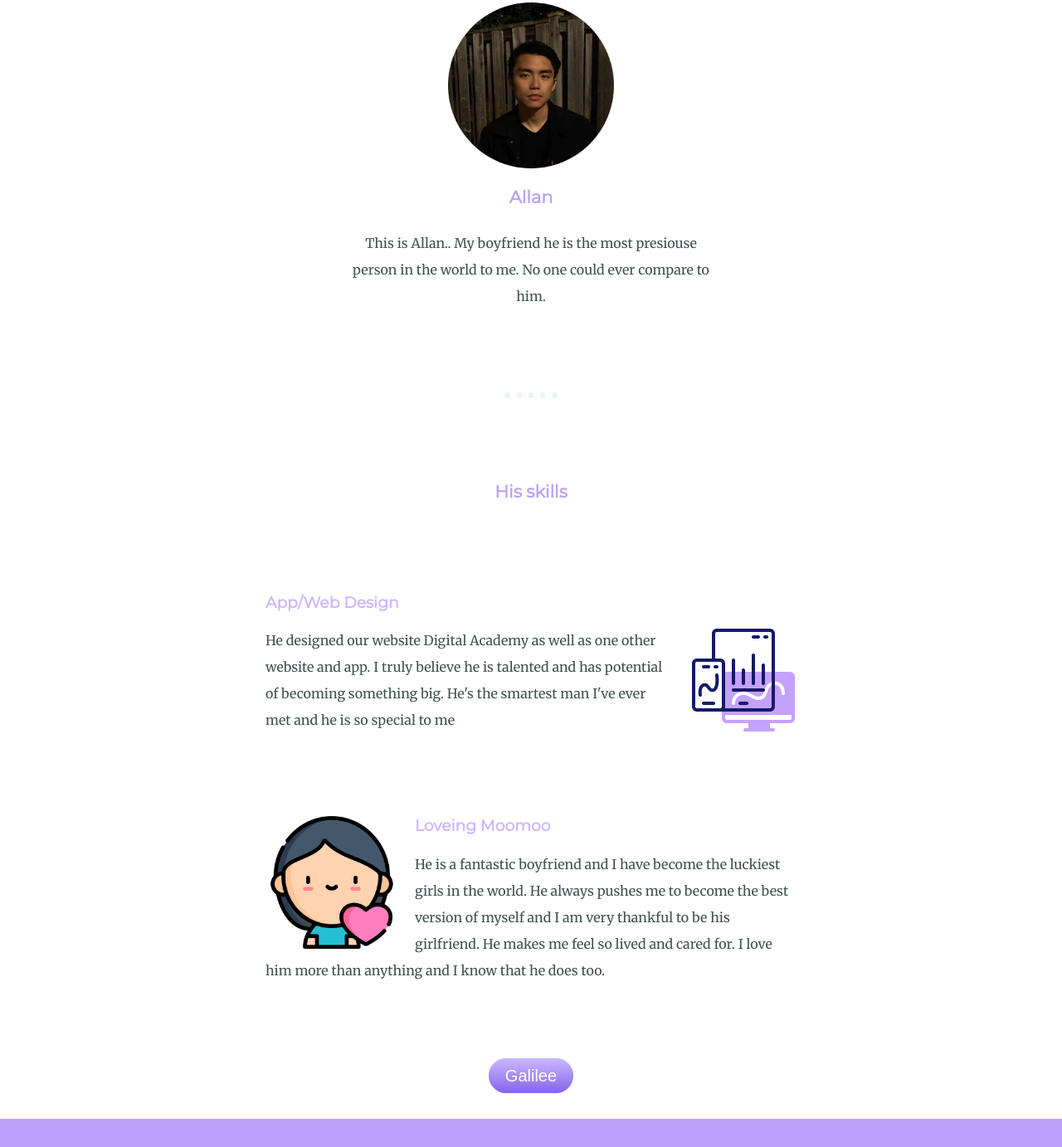
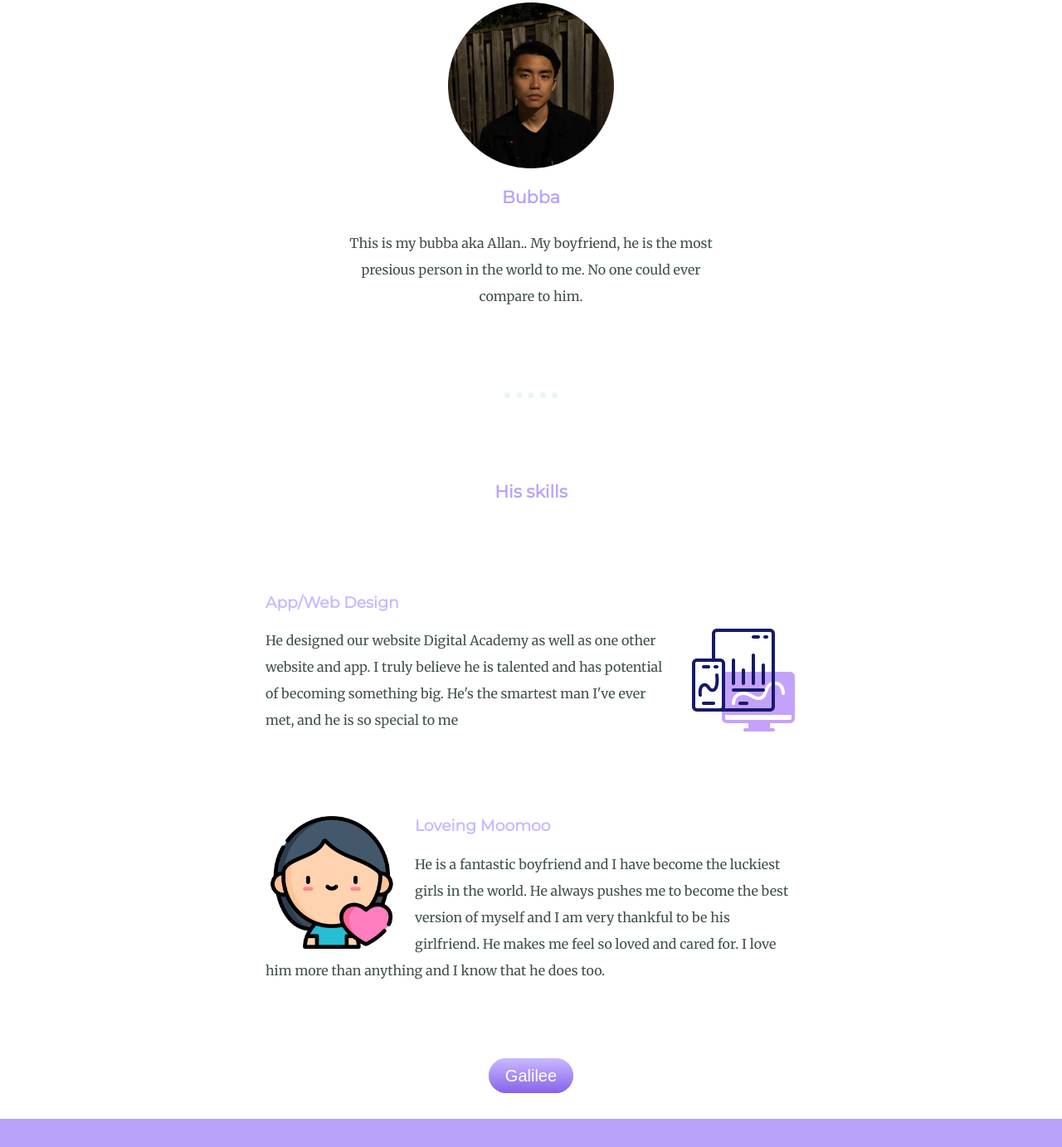
Before and after one commit to Galilee101/CV3, a plain HTML site: page index.html in a window 1280 px wide. Shown: the part 235-1618 px from the top of the page at 83% size. Drawn offline with Linux system fonts and the light colour scheme.

Commit message:
Update index.html

```diff
--- a/index.html
+++ b/index.html
@@ -4,7 +4,7 @@
     <meta charset="utf-8">
     <title>My bubba</title>
     <link rel="stylesheet" href="Css/styles.css">
-    <link rel="icon" href="/Users/ruthgalileelunarodriguez/Documents/Web development /CSS - My Site/favicon.ico">
+    <link rel="icon" href="favicon.ico">
     <link rel="preconnect" href="https://fonts.googleapis.com">
     <link rel="preconnect" href="https://fonts.gstatic.com" crossorigin>
     <link href="https://fonts.googleapis.com/css2?family=Merriweather&family=Montserrat&family=Sacramento&display=swap" rel="stylesheet">
@@ -17,8 +17,8 @@
 <div class="middle-container">
   <div class="profile">
     <img class="bubba" src="images/IMG_3493-modified.png" alt="profile-img-allan">
-    <h2>Allan</h2>
-    <p>This is Allan.. My boyfriend he is the most presiouse person in the world to me. No one could ever compare to him.</p>
+    <h2>Bubba</h2>
+    <p>This is my bubba aka Allan.. My boyfriend, he is the most presious person in the world to me. No one could ever compare to him.</p>
   </div>
   <hr>
   <div class="Skills">
@@ -27,12 +27,12 @@
   <div class="skill-row">
     <h3>App/Web Design</h3>
     <img class="devices" src="images/sync.png" alt="devices-img">
-    <p>He designed our website Digital Academy as well as one other website and app. I truly believe he is talented and has potential of becoming something big. He's the smartest man I've ever met and he is so special to me </p>
+    <p>He designed our website Digital Academy as well as one other website and app. I truly believe he is talented and has potential of becoming something big. He's the smartest man I've ever met, and he is so special to me </p>
   </div>
   <div class="skill-row">
     <img class="girlfriend" src="images/girlfriend.png" alt="girlfriend-icon">
     <h3>Loveing Moomoo</h3>
-    <p>He is a fantastic boyfriend and I have become the luckiest girls in the world. He always pushes me to become the best version of myself and I am very thankful to be his girlfriend. He makes me feel so lived and cared for. I love him more than anything and I know that he does too.</p>
+    <p>He is a fantastic boyfriend and I have become the luckiest girls in the world. He always pushes me to become the best version of myself and I am very thankful to be his girlfriend. He makes me feel so loved and cared for. I love him more than anything and I know that he does too.</p>
   </div>
   <div class= "button";>
     <a class="btn" href="https://galilee101.github.io/CV2/">Galilee</a>
```
